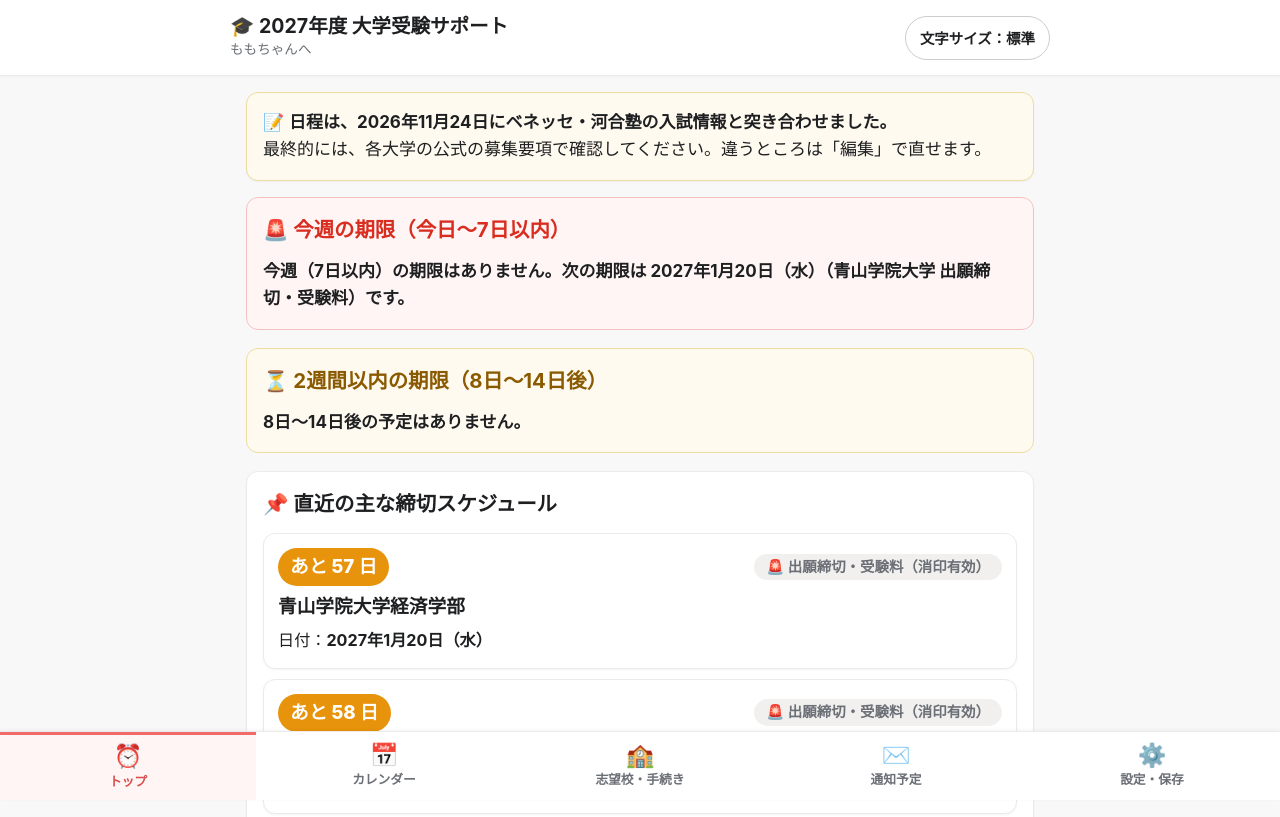
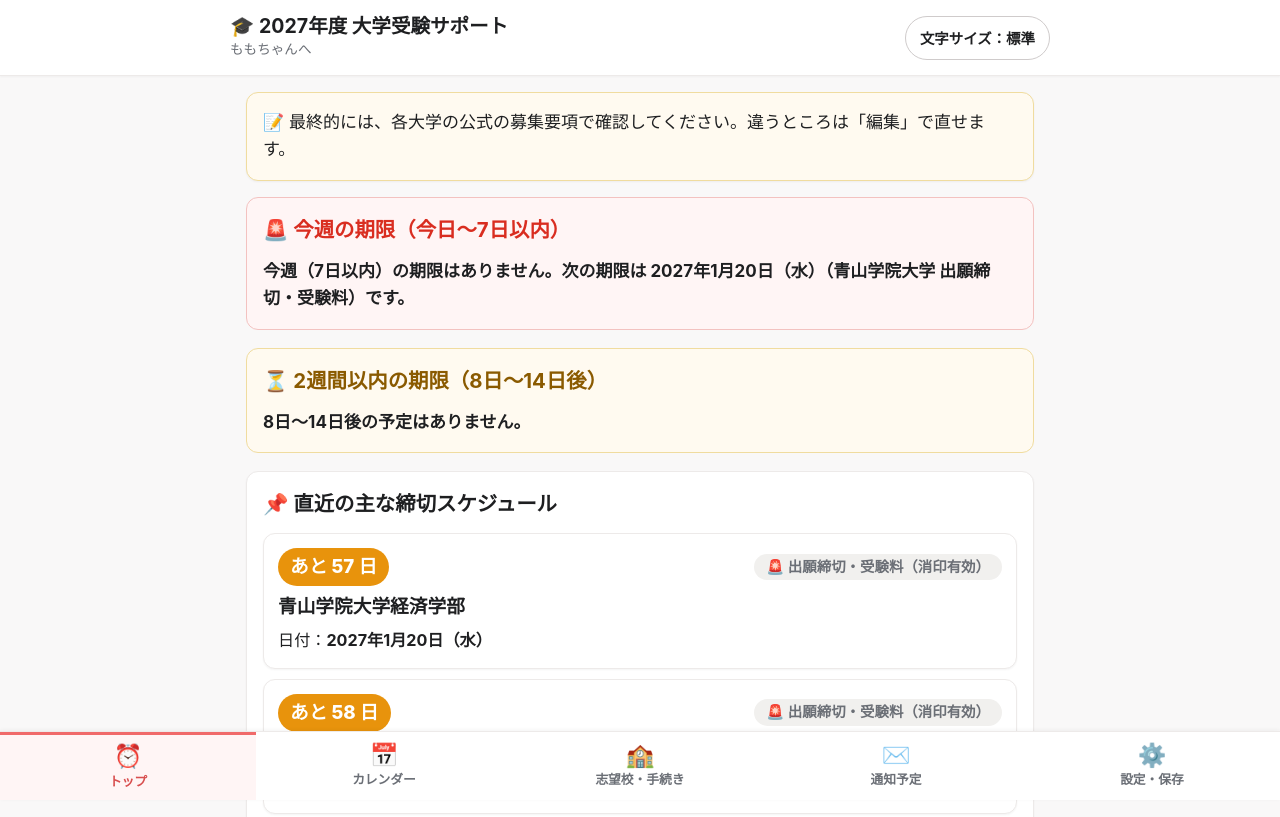
Before and after one commit to Rikako777/juken-support-2027, a plain HTML site: page index.html in a window 1280 px wide. Shown: the top 817 px of the page. Drawn offline with Linux system fonts and the light colour scheme.

Commit message:
Remove banner date note

```diff
--- a/index.html
+++ b/index.html
@@ -484,7 +484,7 @@
           </div>`;
 
         return `
-          <div class="card" style="background:#fffaf0; border-color:#f0dc9f;">📝 <strong>日程は、2026年11月24日にベネッセ・河合塾の入試情報と突き合わせました。</strong><br>最終的には、各大学の公式の募集要項で確認してください。違うところは「編集」で直せます。</div>
+          <div class="card" style="background:#fffaf0; border-color:#f0dc9f;">📝 最終的には、各大学の公式の募集要項で確認してください。違うところは「編集」で直せます。</div>
 
           ${conflicts.length ? `<div class="conflict-banner">⚠️ 試験日重複の注意：<br>${conflicts.map(c => `・${ExamLogic.formatDateJa(c.date)}：${c.schools.map(s => `${this.esc(s.university)}（${this.esc(s.faculty)}）`).join(" と ")}`).join("<br>")}</div>` : ""}
 
```
